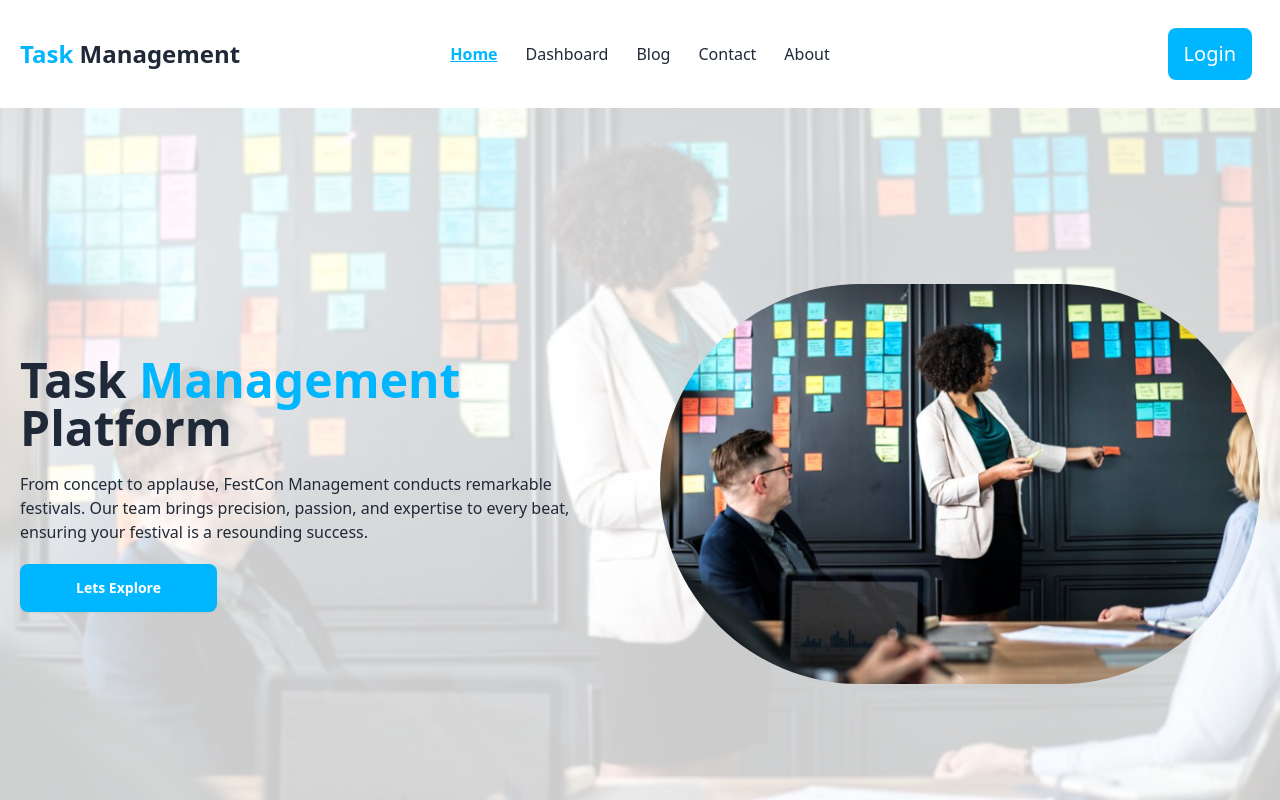
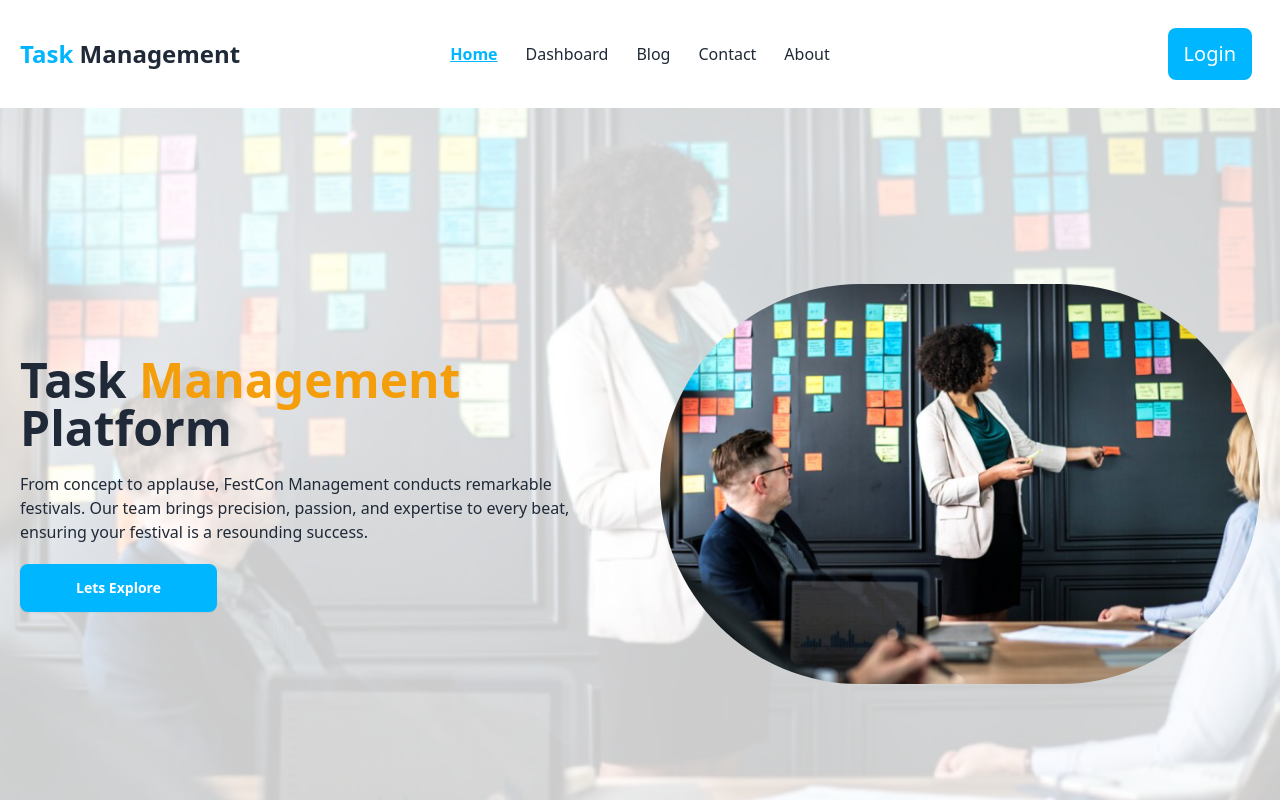
Before and after one commit to jerin-arpa/task-management-platform-client, a React (Vite) app: page / in a window 1280 px wide. Shown: the top 800 px of the page. Built offline with nearby package versions, Linux system fonts and the light colour scheme; no server answers.

Commit message:
change the theme color

```diff
--- a/src/Pages/HomePage/Banner/Banner.jsx
+++ b/src/Pages/HomePage/Banner/Banner.jsx
@@ -28,7 +28,7 @@ const Banner = () => {
                             <div className="hero-overlay bg-opacity-80 bg-white"></div>
                             <div className="container mx-auto px-5 flex flex-col lg:flex-row gap-10 py-28 md:py-44 items-center">
                                 <div className="flex-1">
-                                    <h1 className="mb-5 text-3xl lg:text-5xl font-bold">Task <span className="text-info">Management</span> Platform</h1>
+                                    <h1 className="mb-5 text-3xl lg:text-5xl font-bold">Task <span className="text-amber-500">Management</span> Platform</h1>
                                     <p className="mb-5">From concept to applause, FestCon Management conducts remarkable festivals. Our team brings precision, passion, and expertise to every beat, ensuring your festival is a resounding success.</p>
                                     <button className="btn bg-info border-0 text-white hover:bg-white hover:text-info px-14">Lets Explore</button>
                                 </div>
```
